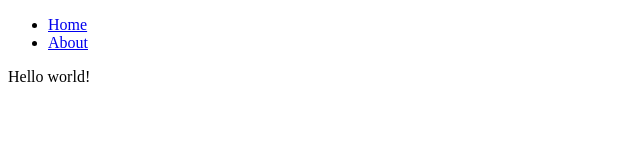
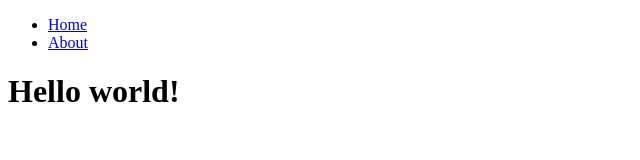
Before and after one commit to MattHughson/gatsby-udemy, a Gatsby site: page / in a window 1280 px wide. Shown: the whole page, without its empty margins (0-640 px from the left). Built offline with nearby package versions, Linux system fonts and the light colour scheme; Gatsby itself is replaced by a stand-in of ours.

Commit message:
added css stuff to test

```diff
--- /dev/null
+++ b/src/components/Layout.js
@@ -0,0 +1,14 @@
+import React from "react"
+import Navbar from "./Navbar"
+
+const Layout = ({ children }) => {
+  console.log("props layout", children)
+  return (
+    <>
+      <Navbar />
+      {children}
+    </>
+  )
+}
+
+export default Layout
--- a/src/pages/index.js
+++ b/src/pages/index.js
@@ -1,11 +1,10 @@
 import React from "react"
-import { Link } from "gatsby"
-import Navbar from "../components/Navbar"
+
+import Layout from "../components/layout"
 export default function Home() {
   return (
-    <div>
-      <Navbar />
-      <div>Hello world!</div>
-    </div>
+    <Layout>
+      <h1 style={{}}>Hello world!</h1>
+    </Layout>
   )
 }
```
